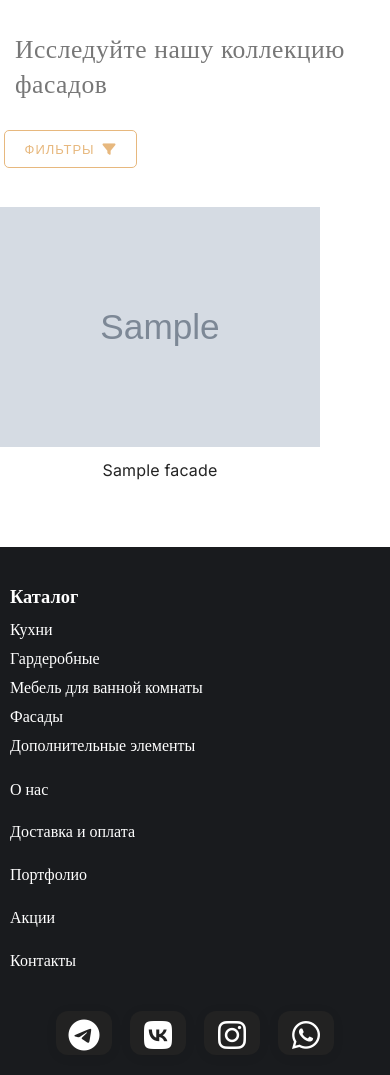
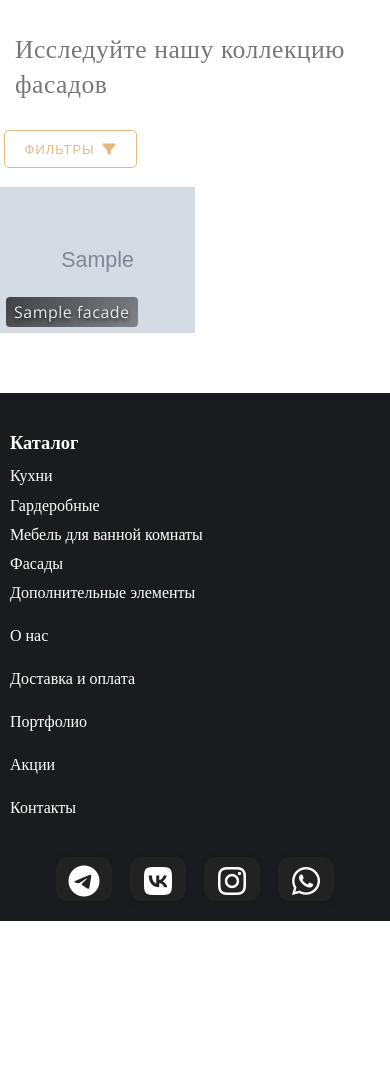
Before and after one commit to BuriloID/Mark_2, a Django app: page /facades/ in a window 390 px wide. Shown: the part 454-1529 px from the top of the page. After the commit the page ends 1375 px from the top, so only its background shows below. Run offline with Django 5.2, Linux system fonts and the light colour scheme; tables that the repository leaves empty hold one stand-in row (values such as "Sample post"); grey boxes marked "Sample" are stand-in pictures; some libraries are stand-ins or nearby versions.

Commit message:
modified:   tableshop/main/static/main/styles.css

```diff
--- a/tableshop/main/static/main/styles.css
+++ b/tableshop/main/static/main/styles.css
@@ -2041,11 +2041,12 @@ z-index: 1001;
   width: 100%;
 }
 .facades-grid {
-  display: flex;
-  flex-wrap: wrap;
+  display: grid;
+  grid-template-columns: repeat(auto-fit, minmax(320px, 320px));
+  gap: 0;
+  margin: 40px 0 0px 0;
+  width: 100%;
   justify-content: center;
-  gap: 36px 40px;
-  margin: 40px 0 0px 0;
 }
 .facade-card {
   width: 320px;
@@ -2054,18 +2055,20 @@ z-index: 1001;
   box-shadow: none;
   border-radius: 0;
   padding: 0;
-  margin-bottom: 6px;
+  margin: 0;
+  position: relative;
+  overflow: hidden;
+  justify-self: center;
 }
 .facade-card a {
   color: inherit;
   text-decoration: none;
   display: block;
+  position: relative;
 }
 .facade-img {
   width: 100%;
   height: auto;
-  max-width: 320px;
-  margin: 0 auto;
   display: block;
   background: transparent;
   box-shadow: none;
@@ -2078,13 +2081,65 @@ z-index: 1001;
   z-index: 2;
 }
 .facade-title {
-    margin-top: 14px;
-  font-size: 1.5rem;
-  font-weight: 300;
-  font-family: 'Montserrat', 'Inter', 'Roboto', Arial, sans-serif;
-  letter-spacing: 0.01em;
-  line-height: 1.22;
-  color: #232323;
+  position: absolute;
+  bottom: 15px;
+  left: 15px;
+  font-size: 1.4em;
+  font-family: 'Open Sans', sans-serif;
+  color: #e8e8e8;
+  text-shadow: 0 2px 4px rgba(0,0,0,0.8);
+  margin: 0;
+  padding: 8px 16px;
+  background: linear-gradient(135deg, rgba(0,0,0,0.7) 0%, rgba(0,0,0,0.4) 100%);
+  z-index: 3;
+  letter-spacing: 0.5px;
+  font-weight: 400;
+  border-radius: 4px;
+}
+@media (max-width: 768px) {
+  .facades-grid {
+    justify-items: center;
+    grid-template-columns: repeat(2, 1fr);
+    margin: 20px 0 0px 0;
+  }
+  .facade-card {
+    width: 100%;
+    max-width: none;
+  }
+  .facade-img {
+    width: 100%;
+    height: auto;
+  }
+  .facade-title {
+    font-size: 1.1em;
+    bottom: 8px;
+    left: 8px;
+    padding: 5px 10px;
+  }
+}
+@media (max-width: 480px) {
+  .facades-grid {
+    grid-template-columns: repeat(2, 1fr);
+    justify-items: center;
+  }
+  .facade-title {
+    font-size: 1em;
+    bottom: 6px;
+    left: 6px;
+    padding: 4px 8px;
+  }
+}
+@media (max-width: 360px) {
+  .facades-grid {
+    grid-template-columns: 1fr;
+  }
+  .facade-card {
+    max-width: 280px;
+    margin: 0 auto;
+  }
+  .facades-grid:has(> :only-child) .facade-card {
+    max-width: 260px;
+  }
 }
 .facade-detail-card {
   background: #fff;
@@ -2293,7 +2348,6 @@ z-index: 1001;
         flex-direction: column;
     }
 }
-
 @media (max-width: 1024px) {
   .facades-page {
     gap: 16px;
@@ -2303,9 +2357,6 @@ z-index: 1001;
     max-width: 200px;
     padding: 16px 10px;
     margin-top: 16px;
-  }
-  .facades-grid {
-    gap: 20px;
   }
 }
 @media (max-width: 768px) {
@@ -2322,26 +2373,11 @@ z-index: 1001;
     box-shadow: none;
     padding: 12px 8px;
   }
-  .facades-grid {
-    grid-template-columns: repeat(2, 1fr);
-    gap: 12px;
-  }
-}
-
+}
 @media (max-width: 480px) {
   .facades-filter {
     padding: 6px 4px;
     font-size: 0.98em;
-  }
-  .filter-title {
-    font-size: 1em;
-  }
-  .facades-grid {
-    grid-template-columns: 1fr;
-    gap: 8px;
-  }
-  .facade-title {
-    font-size: 1em;
   }
 }
 .about-mpv-section {
```
